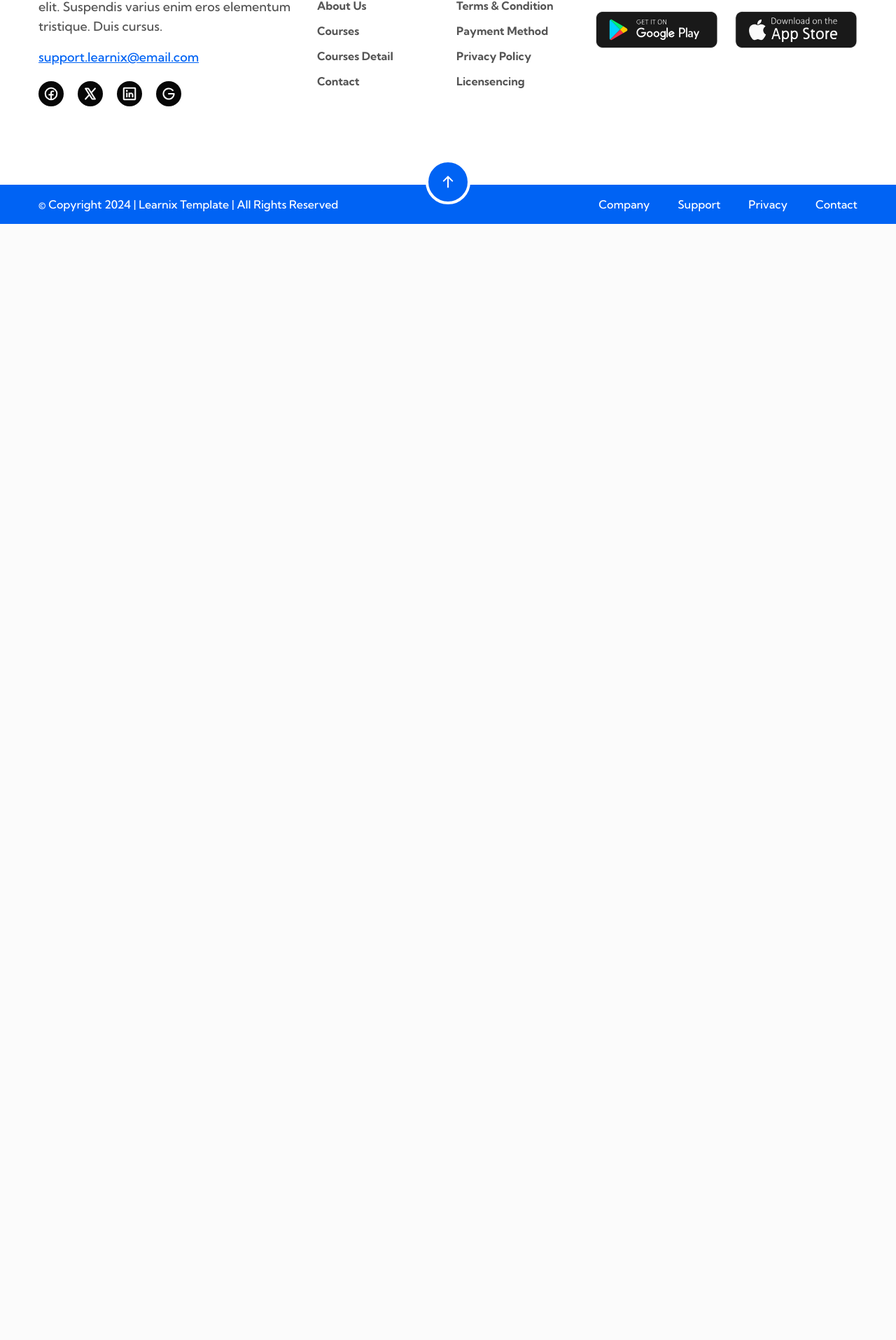
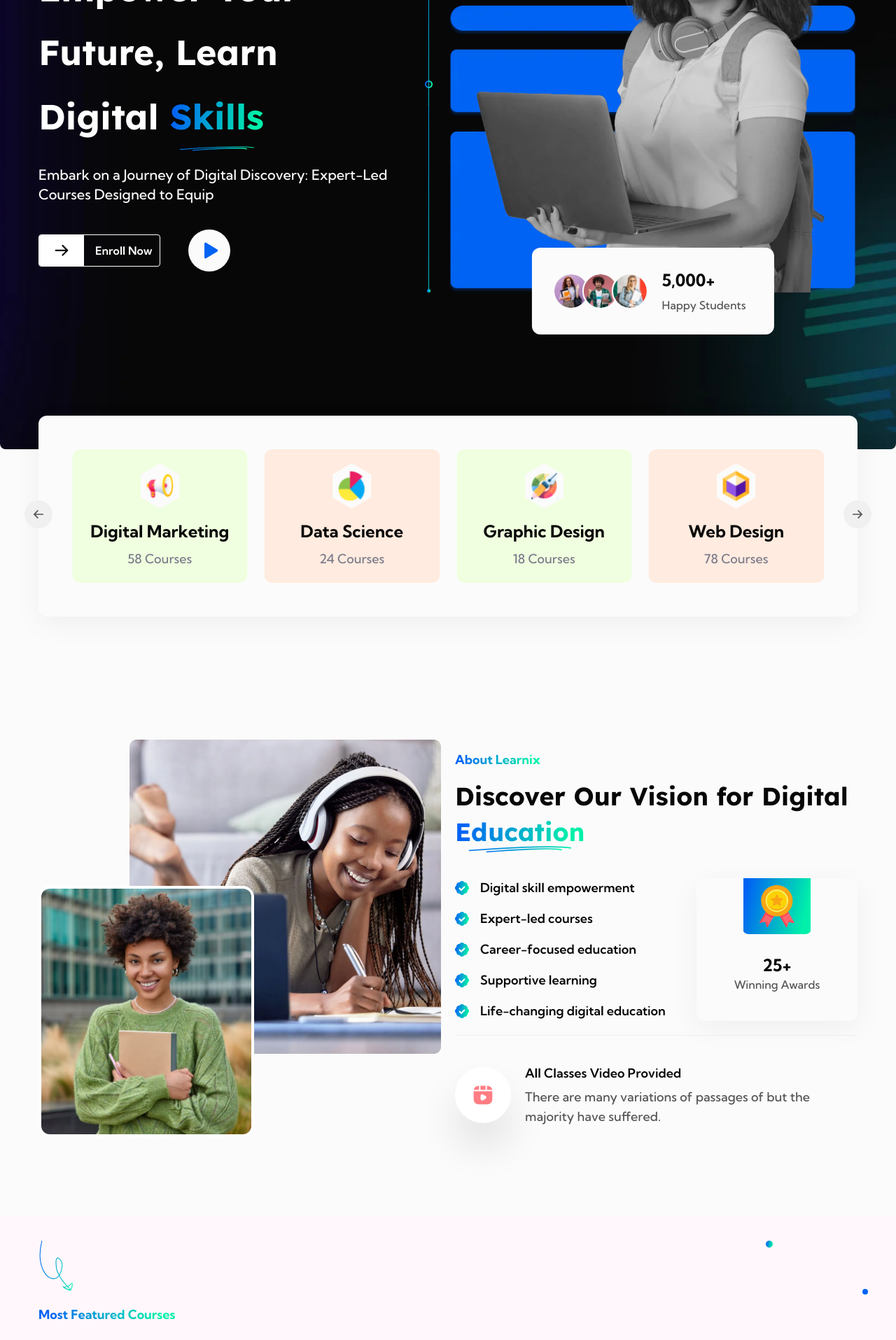
Before and after one commit to Mshahzaib123/lernix, a React (Vite) app: page /homepage2 in a window 1280 px wide. Shown: the part 320-2235 px from the top of the page at 70% size. Before the commit the page ends 800 px from the top, so only its background shows below. Built offline with nearby package versions, Linux system fonts and the light colour scheme.

Commit message:
Homepage 2 Added

```diff
--- a/src/App.jsx
+++ b/src/App.jsx
@@ -7,6 +7,7 @@ import Header from './components/header/header';
 import HomePage from './pages/home-page';
 import Footer from './components/footer/footer';
 import Footer2 from './components/footer/footer2';
+import HomePage2 from './pages/home-page2';
 
 function App() {
   const location = useLocation();
@@ -35,6 +36,7 @@ function App() {
           <Header />
           <Routes>
             <Route index element={<HomePage />} />
+            <Route path='/homepage2' element={<HomePage2 />} />
           </Routes>
           {footer}
         </>
--- /dev/null
+++ b/src/pages/home-page2.jsx
@@ -0,0 +1,31 @@
+import HeroSec2 from '../components/heroSec/heroSec2'
+import CategoriesSec2 from '../components/categoriesSec/caregoriesSec2'
+import AboutSec2 from '../components/aboutSec/aboutSec2'
+import TestimonialNextSec from '../components/testimonialNextSec/testimonialNextSec'
+import FunFactSec from '../components/funFactSec/funFactSec'
+import TeamSec2 from '../components/teamSec/teamSec2'
+import ChooseUsSec2 from '../components/chooseUsSec/chooseUsSec2'
+import BlogSec from '../components/blogSec/blogSec'
+import NewsletterSec2 from '../components/newsletterSec/newsletterSec2'
+import CoursesSec2 from '../components/coursesSec/coursesSec2'
+import TestimonialSec2 from '../components/testimonialSec/testimonialSec2'
+
+const HomePage2 = () => {
+    return (
+        <>
+            <HeroSec2 />
+            <CategoriesSec2 />
+            <AboutSec2 />
+            <CoursesSec2 />
+            <FunFactSec />
+            <ChooseUsSec2 />
+            <TeamSec2 />
+            <TestimonialSec2 />
+            <TestimonialNextSec />
+            <BlogSec />
+            <NewsletterSec2 />
+        </>
+    )
+}
+
+export default HomePage2
```
